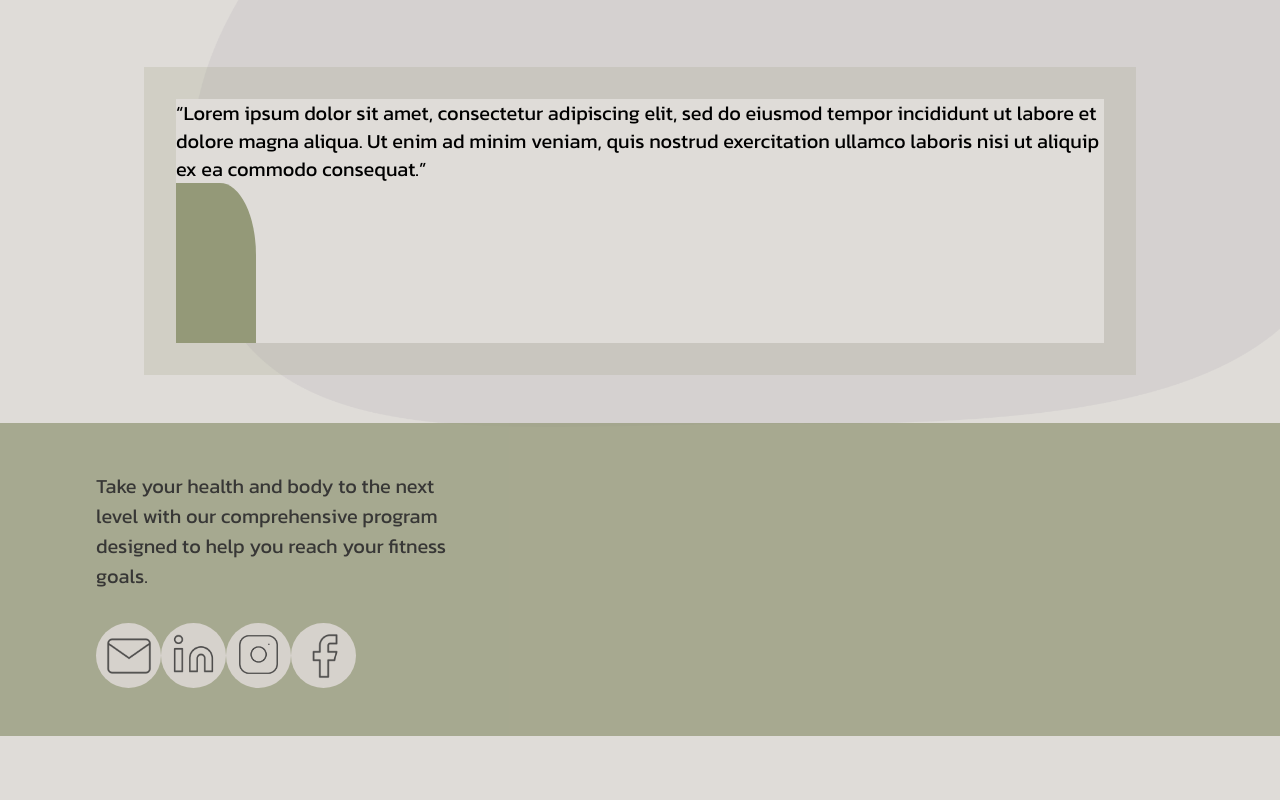
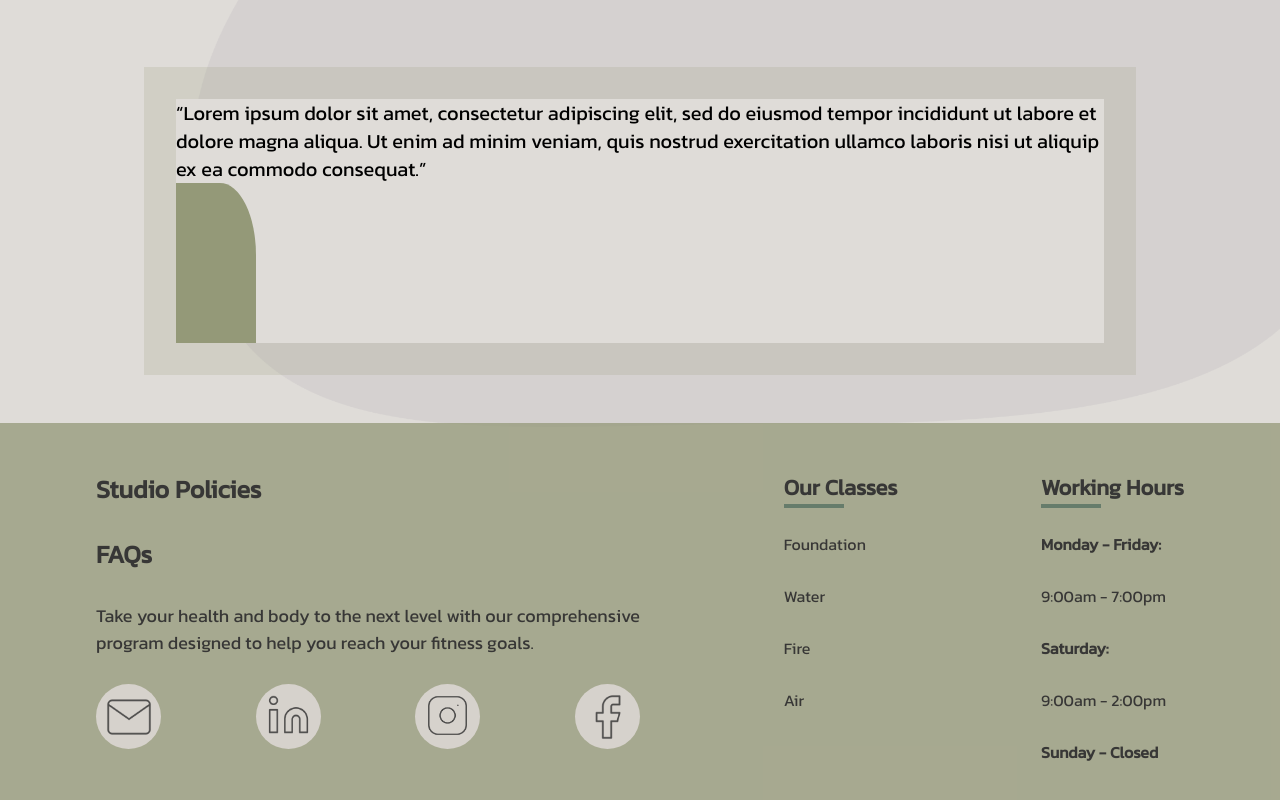
Before and after one commit to Carlie16604/Elevate, a React (Vite) app: page / in a window 1280 px wide. Shown: the part 3573-4373 px from the top of the page. Before the commit the page ends 4309 px from the top, so only its background shows below. Built offline with nearby package versions, Linux system fonts and the light colour scheme.

Commit message:
reworked Footer

```diff
--- a/src/pages/Components/Footer.jsx
+++ b/src/pages/Components/Footer.jsx
@@ -7,15 +7,17 @@ import Mail from '../../assets/Reviews/Mail.png';
 const Footer = () => {
     return (
         <>
-            <div className='bg-[#949978] opacity-[75%] z-[-1] py-[3rem]'>
-                <div className='container px-8 w-screen'>
-                    <div classNAme='flex justify-between min620:flex-col min620:items-center min620:text-center min620:gap-[5rem]'>
-                        <div className='flex flex-col w-1/3 gap-8'>
+            <div className='bg-[#949978] opacity-[75%] z-[-1] py-[3rem] w-screen'>
+                <div className='container px-8'>
+                    <div className='flex justify-between min620:flex-col min620:items-center min620:text-center min620:gap-[5rem]'>
+                        <div className='flex flex-col w-[50%] gap-7'>
                             {/* Logo here */}
-                            <p className="text-[20px] color-[#000] font-medium opacity-100">
+                            <p className='text-[25px] font-bold'>Studio Policies</p>
+                            <p className='text-[25px] font-bold'>FAQs</p>
+                            <p className="text-[18px] color-[#000] font-medium opacity-100">
                             Take your health and body to the next level with our comprehensive program designed to help you reach your fitness goals.
                             </p>
-                            <div className='flex flex-wrap'>
+                            <div className='flex flex-wrap justify-between'>
                                 <div className='flex text-[20px] pt-2 w-[65px] h-[65px] justify-center  rounded-full bg-[#D4CFC9]'>
                                     <img className='w-[50px] h-[50px] justify-center align-center' src={Mail} alt='mail'/>
                                 </div>
@@ -30,6 +32,45 @@ const Footer = () => {
                                 </div>
                             </div>
                         </div>
+                        <div className='flex flex-col gap-7 relative'>
+                            <p className='text-[22px] font-bold footer-main'>
+                                Our Classes
+                            </p>
+                            <span className='top-[33px] absolute w-[60px] h-[4px] bg-[#3E5C47]'></span>
+                            <p className='text-[16px] hover:text-[#D4CFC9] cursor-pointer text-[#000] font-medium hover:font-bold'>
+                                Foundation
+                            </p>
+                            <p className='text-[16px] hover:text-[#D4CFC9] cursor-pointer text-[#000] font-medium hover:font-bold'>
+                                Water
+                            </p>
+                            <p className='text-[16px] hover:text-[#D4CFC9] cursor-pointer text-[#000] font-medium hover:font-bold'>
+                                Fire
+                            </p>
+                            <p className='text-[16px] hover:text-[#D4CFC9] cursor-pointer text-[#000] font-medium hover:font-bold'>
+                                Air
+                            </p>
+                        </div>
+                        <div className='flex flex-col gap-7 relative'>
+                        <p className='text-[22px] font-bold footer-main'>
+                                Working Hours
+                            </p>
+                            <span className='top-[33px] absolute w-[60px] h-[4px] bg-[#3E5C47]'></span>
+                            <p className='text-[16px]  text-[#000] font-bold'>
+                                Monday - Friday:
+                            </p>
+                            <p className='text-[16px] text-[#000] font-medium'>
+                                9:00am - 7:00pm
+                            </p>
+                            <p className='text-[16px]  text-[#000] font-bold'>
+                                Saturday:
+                            </p>
+                            <p className='text-[16px] text-[#000] font-medium'>
+                                9:00am - 2:00pm
+                            </p>
+                            <p className='text-[16px]  text-[#000] font-bold'>
+                               Sunday - Closed
+                            </p>
+                        </div>
                     </div>
                </div>
             </div>
```
